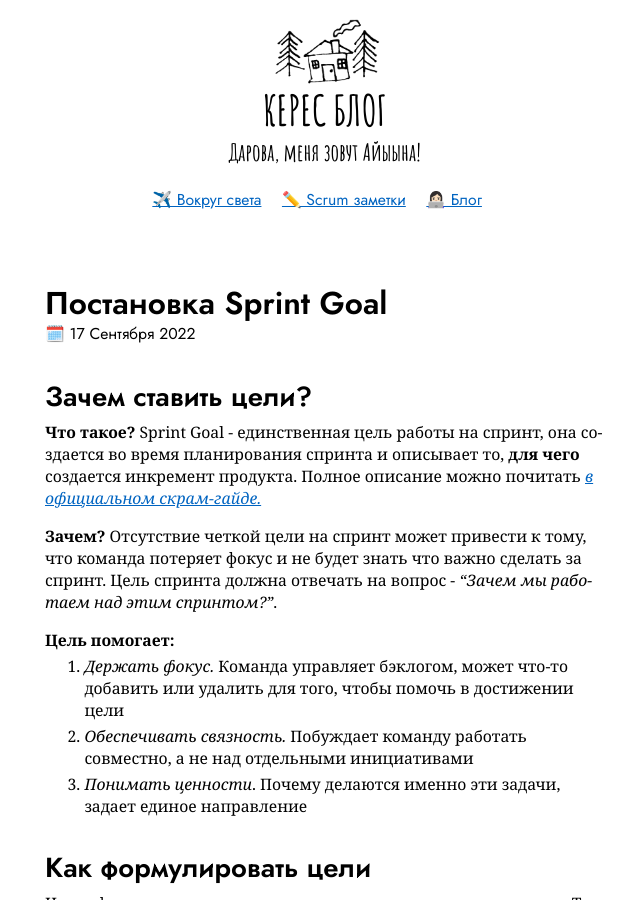
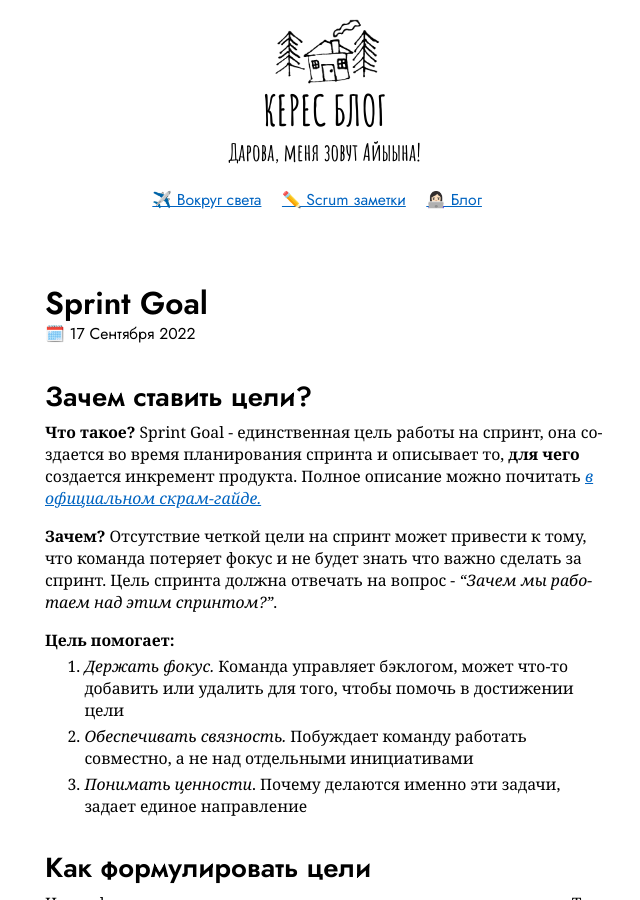
Before and after one commit to keresm/keresaina.github.io, a Jekyll site: the page built from _posts/2022-09-17-sprint-goal.md, in a window 1280 px wide and 900 px high. Shown: the whole window, without its empty margins (315-955 px from the left). Built offline with Jekyll 4.4.1, drawn with Linux system fonts in a browser that asks for light colours; our own code applies the rules of GitHub Pages for plain Markdown files; some of the changed lines change nothing that is shown.

Commit message:
Update 2022-09-17-sprint-goal.md

```diff
--- a/_posts/2022-09-17-sprint-goal.md
+++ b/_posts/2022-09-17-sprint-goal.md
@@ -1,8 +1,4 @@
----
-layout: post
-title:  "Постановка Sprint Goal"
-date:   2022-09-17 21:41:13 +0900
----
+
 
 ## Зачем ставить цели?
 
```
